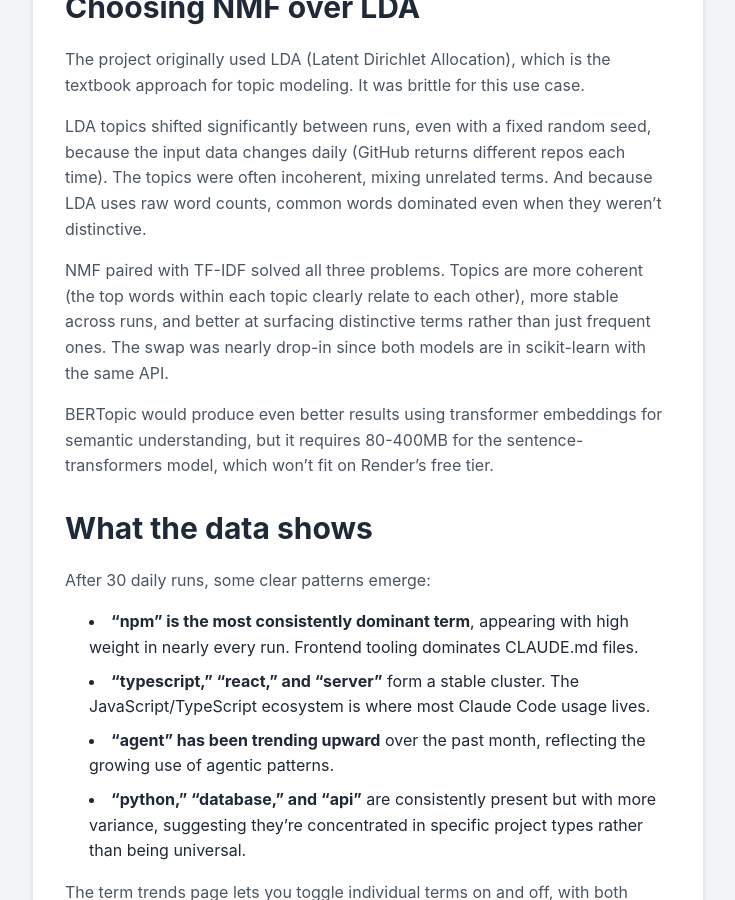
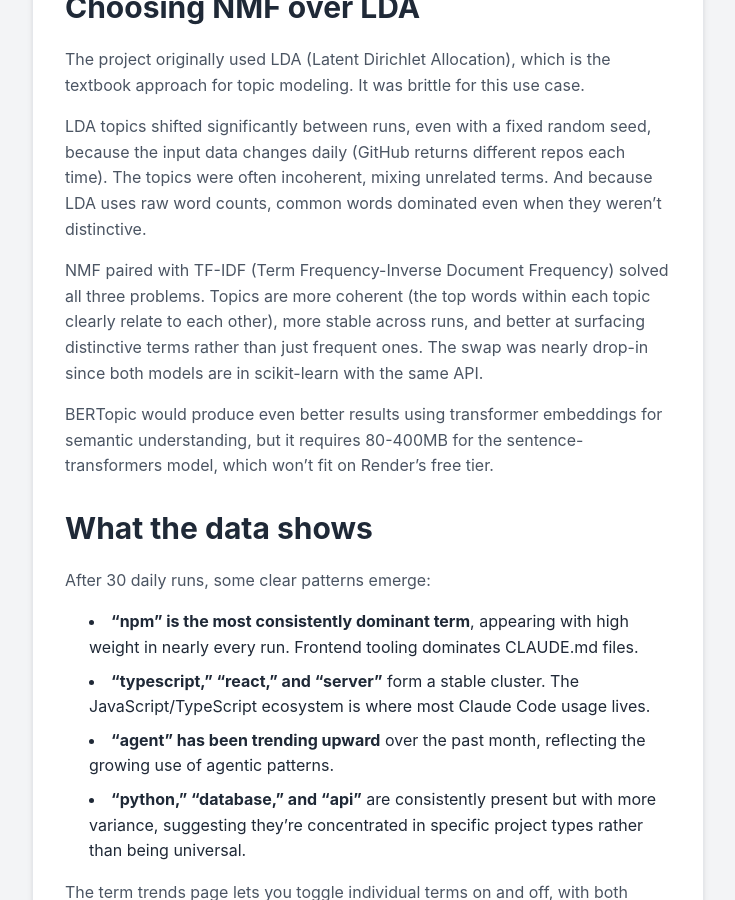
Before and after one commit to grzetich/portfolio, a Jekyll site: the page built from docs/_posts/2026-02-06-claude-context-analysis.md, in a window 1280 px wide and 900 px high, scrolled down 2123 px. Shown: the whole window, without its empty margins (272-1007 px from the left). Built offline with Jekyll 4.4.1, drawn with Linux system fonts in a browser that asks for light colours; some of the changed text lies outside the part shown.

Commit message:
Minor edits.

```diff
--- a/docs/_posts/2026-02-06-claude-context-analysis.md
+++ b/docs/_posts/2026-02-06-claude-context-analysis.md
@@ -37,7 +37,7 @@
 
 LDA topics shifted significantly between runs, even with a fixed random seed, because the input data changes daily (GitHub returns different repos each time). The topics were often incoherent, mixing unrelated terms. And because LDA uses raw word counts, common words dominated even when they weren't distinctive.
 
-NMF paired with TF-IDF solved all three problems. Topics are more coherent (the top words within each topic clearly relate to each other), more stable across runs, and better at surfacing distinctive terms rather than just frequent ones. The swap was nearly drop-in since both models are in scikit-learn with the same API.
+NMF paired with TF-IDF (Term Frequency-Inverse Document Frequency) solved all three problems. Topics are more coherent (the top words within each topic clearly relate to each other), more stable across runs, and better at surfacing distinctive terms rather than just frequent ones. The swap was nearly drop-in since both models are in scikit-learn with the same API.
 
 BERTopic would produce even better results using transformer embeddings for semantic understanding, but it requires 80-400MB for the sentence-transformers model, which won't fit on Render's free tier.
 
```
Also changed, not shown: other parts of docs/_posts/2026-02-06-claude-context-analysis.md (+1 -1 lines).
